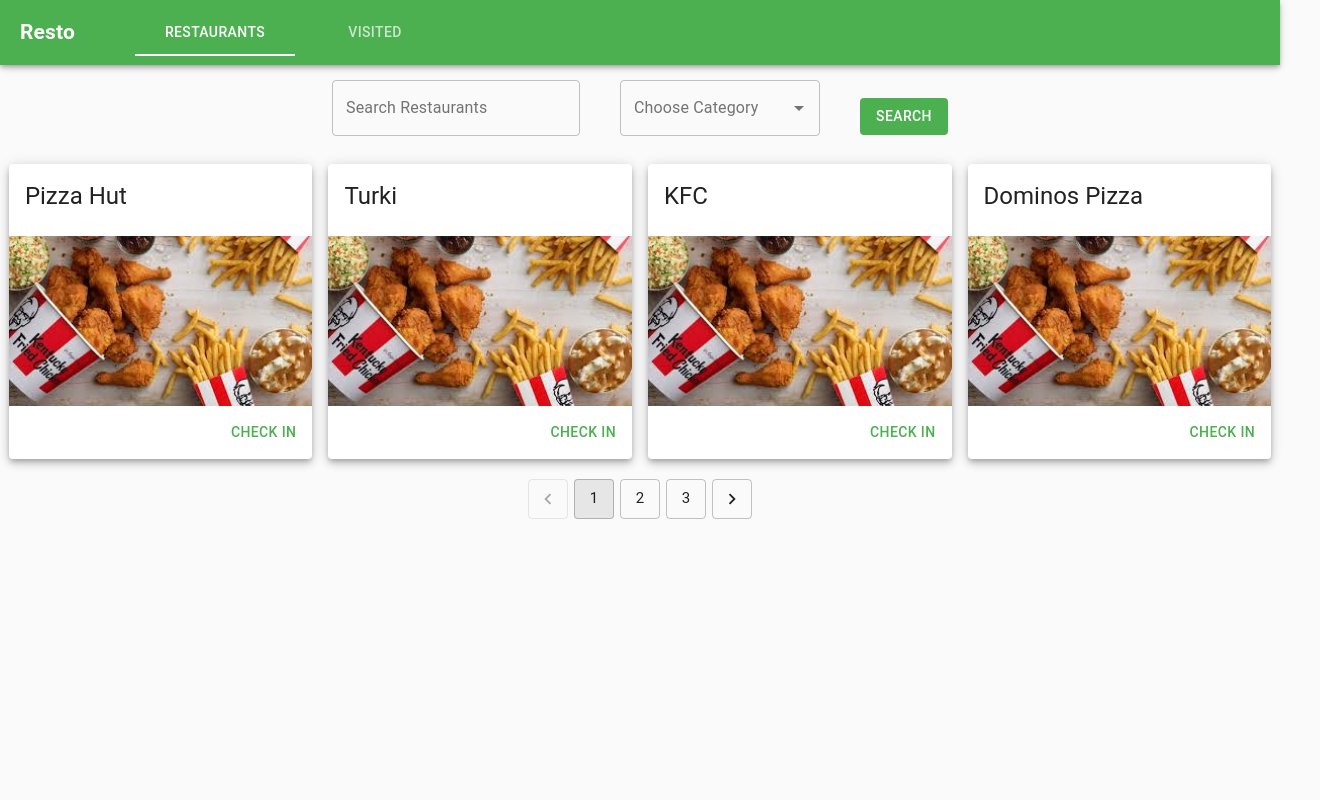
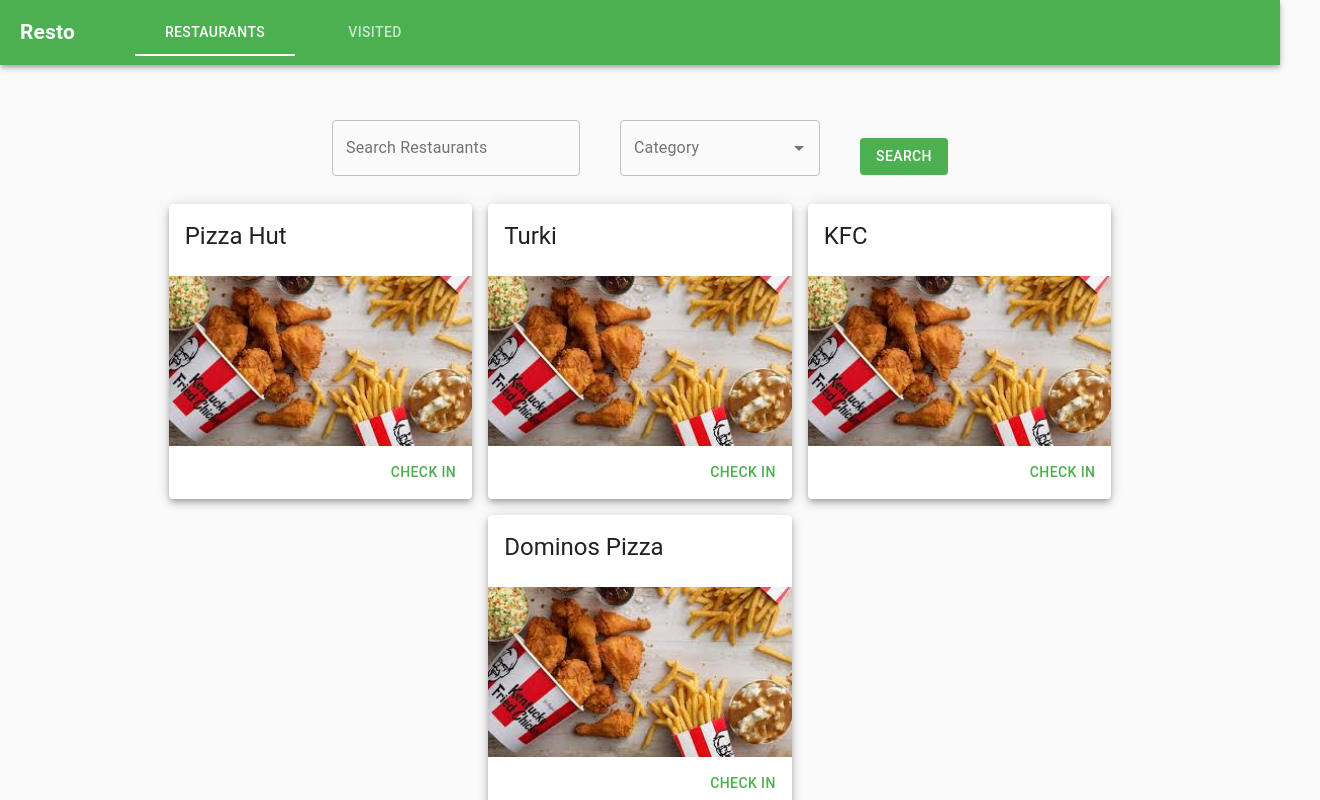
Before and after one commit to tahadekmak/restaurant-frontend, a React (Create React App) app: page /home/Restaurants in a window 1280 px wide. Shown: the top 800 px of the page, 1320 px wide, since content can reach past the window. Built offline with nearby package versions, Linux system fonts and the light colour scheme.

Commit message:
fixed grid negative margin

```diff
--- a/src/Restaurants.js
+++ b/src/Restaurants.js
@@ -33,13 +33,19 @@
 
 export default function Restaurants() {
 
-    const divStyle1 = {
-        width: '200px',
+
+    const divstyle1 = {
+        minWidth: '200px',
     }
 
     const divstyle2 = {
         marginTop: '25px',
     }
+
+    const divstyle3 = {
+     padding: "40px"
+}
+
 
     let [page, setPage] = useState(1);
     const PER_PAGE = 4;
@@ -63,7 +69,8 @@
 
     return (
         <ThemeProvider theme={theme}>
-            <div>
+            <div style={divstyle3}>
+            <div >
                 <Grid container
                       justify={'center'}
                       alignContent={'center'}
@@ -76,13 +83,13 @@
                             variant="outlined"/>
                     </Grid>
                     <Grid item>
-                        <div style={divStyle1}>
+                        <div >
                             <Autocomplete
                                 id="dropDownAutoComplete"
                                 Choose Category
                                 options={data.map((option) => option.name)}
                                 renderInput={(params) => (
-                                    <TextField {...params} label="Choose Category" margin="normal" variant="outlined"/>
+                                    <TextField {...params} style={divstyle1} label="Category" margin="normal" variant="outlined"/>
                                 )}
                             />
                         </div>
@@ -93,11 +100,11 @@
                         </div>
                     </Grid>
                 </Grid>
-
+                </div>
                 <Grid container
                       justify={'center'}
                       alignContent={'center'}
-                      spacing={10}
+                      spacing={5}
                 >
                     <Grid item
                           justify={'center'}
@@ -153,8 +160,6 @@
                         />
                     </Grid>
                 </Grid>
-
-            </div>
 
             <Dialog onClose={handleClose} aria-labelledby="customized-dialog-title" open={open}>
                 <DialogContent dividers>
@@ -239,6 +244,7 @@
 
                 </DialogActions>
             </Dialog>
+            </div>
         </ThemeProvider>
     );
 }
--- a/src/Visited.js
+++ b/src/Visited.js
@@ -3,15 +3,15 @@
 import TableContainer from "@material-ui/core/TableContainer";
 import TableRow from "@material-ui/core/TableRow";
 import withStyles from "@material-ui/core/styles/withStyles";
-import {TableCell} from "@material-ui/core";
+import {Button, TableCell} from "@material-ui/core";
 import makeStyles from "@material-ui/core/styles/makeStyles";
 import Paper from "@material-ui/core/Paper";
 import Table from "@material-ui/core/Table";
 import TableHead from "@material-ui/core/TableHead";
 import TableBody from "@material-ui/core/TableBody";
+import Box from "@material-ui/core/Box";
 
 function Visited() {
-
 
     const StyledTableCell = withStyles((theme) => ({
         head: {
@@ -41,28 +41,19 @@
         {name: "Al Turki", date: "28/8/1997"},
     ];
 
-    const useStyles = makeStyles({
-        table: {
-            minWidth: 400,
-        },
-    });
-
-    const classes = useStyles();
-
+    const divStyle = {
+        padding: "20px",
+        display: 'flex',
+        alignItems: 'center',
+        justifyContent: 'center',
+    }
     return (
 
-        <div style={{padding: "20px"}}>
-            <Grid container
-                  justify={'center'}
-                  alignContent={'center'}
-                  spacing={5}
-            >
-                <Grid item
-                      justify={'center'}
-                      alignContent={'center'}>
+        <div style={divStyle}>
 
+            <Box width="80%" bgcolor={"red.300"}>
                     <TableContainer component={Paper}>
-                        <Table className={classes.table} aria-label="customized table">
+                        <Table aria-label="customized table">
                             <TableHead>
                                 <TableRow>
                                     <StyledTableCell>Restaurant</StyledTableCell>
@@ -79,9 +70,7 @@
                             </TableBody>
                         </Table>
                     </TableContainer>
-
-                </Grid>
-            </Grid>
+            </Box>
         </div>
     );
 }
```
